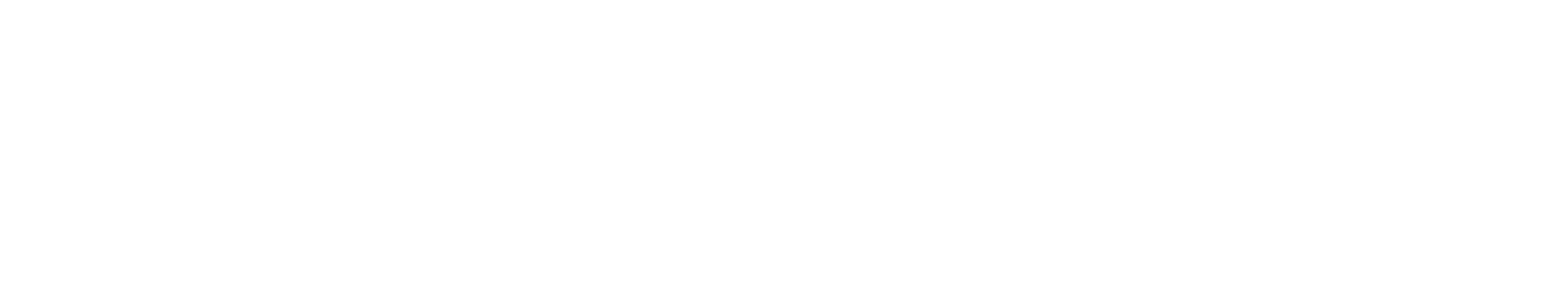
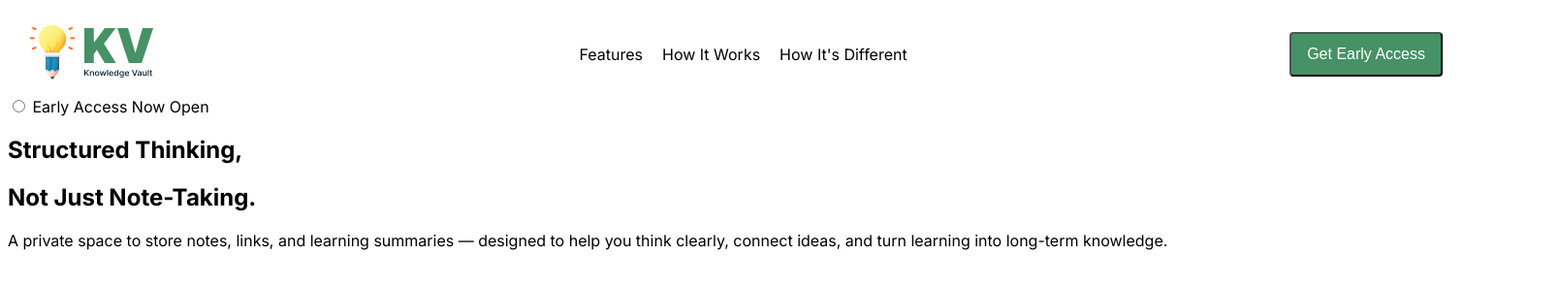
Before and after one commit to KamrulFaisal/The-First-Assignment, a plain HTML site: page index.html in a window 1280 px wide. Shown: the whole page at 97% size, 1608 px wide, since content can reach past the window. Drawn offline with Linux system fonts and the light colour scheme.

Commit message:
Header is done

```diff
--- a/index.html
+++ b/index.html
@@ -4,9 +4,48 @@
     <meta charset="UTF-8">
     <meta name="viewport" content="width=device-width, initial-scale=1.0">
     <title>The First Assignment</title>
-    <link rel="stylesheet" href="styles/style.css">
+    <link rel="stylesheet" href="./styles/style.css">
+    <link rel="preconnect" href="https://fonts.googleapis.com">
+<link rel="preconnect" href="https://fonts.gstatic.com" crossorigin>
+<link href="https://fonts.googleapis.com/css2?family=Inter:ital,opsz,wght@0,14..32,100..900;1,14..32,100..900&display=swap" rel="stylesheet">
 </head>
-<body>
+
+<body class="inter">
+    <header id="first">
+        <section class="header">
+            <div class="header-image">
+                <img src="B13-A01-Knowledge-Vault/assets/logo-navbar.png" alt="The navigation bar logo">
+            </div>
+                <div class="navs">
+                    <nav class="center">
+                        <ul class="menu">
+                            <li> <a href=""></a>Features</li>
+                            <li> <a href=""></a> How It Works</li>
+                            <li> <a href=""></a> How It's Different</li>
+                        </ul>
+                    </nav>
+                </div>
+                <div> <a href=""></a>
+                    <button class="btn">Get Early Access</button> </div>
+
+                </div>
+
+        </section>
+    </header>
+
+    <section class="second">
+        <div class="early-access">
+            <input type="radio" name="access" id="">
+            <label for="access">Early Access Now Open</label>
+        </div>
+        <div class="white"><h1>Structured Thinking,</h1></div>
+        <div class="green"><h1>Not Just Note-Taking.</h1></div>
+        <div><p>A private space to store notes, links, and learning summaries — designed to
+help you think clearly, connect ideas, and turn learning into long-term knowledge.</p></div>
+
+
+    </section>
+
 
 </body>
 </html>
--- a/styles/style.css
+++ b/styles/style.css
@@ -0,0 +1,40 @@
+
+.inter{
+  font-family: "Inter", sans-serif;
+  font-optical-sizing: auto;
+}
+#first{
+    width: 1600px;
+    height: 92px;
+    align-items: center;
+    border: 1px color #FFFFFF;
+    margin: 0 auto;
+    padding: 16px 120px 16px 16px;
+    box-sizing: border-box;
+}
+.header{
+    display: flex;
+    align-items: center;
+    justify-content: space-between;
+    background-color: #FFFFFF;
+#first .header .header-image{
+    width: 139px;
+    height: 60px;
+}
+}
+.header .menu{
+    display: flex;
+    list-style: none;
+    gap: 20px;
+    color: #000000;
+    font-size: 16px;
+
+}
+.btn{
+    background-color: #469165;
+    color: #FFFFFF;
+    border-radius: 4px;
+    font-size: 16px;
+    padding: 12px 16px 12px 16px;
+    cursor: pointer;
+}
```
Also changed, not shown: 1 other file.
